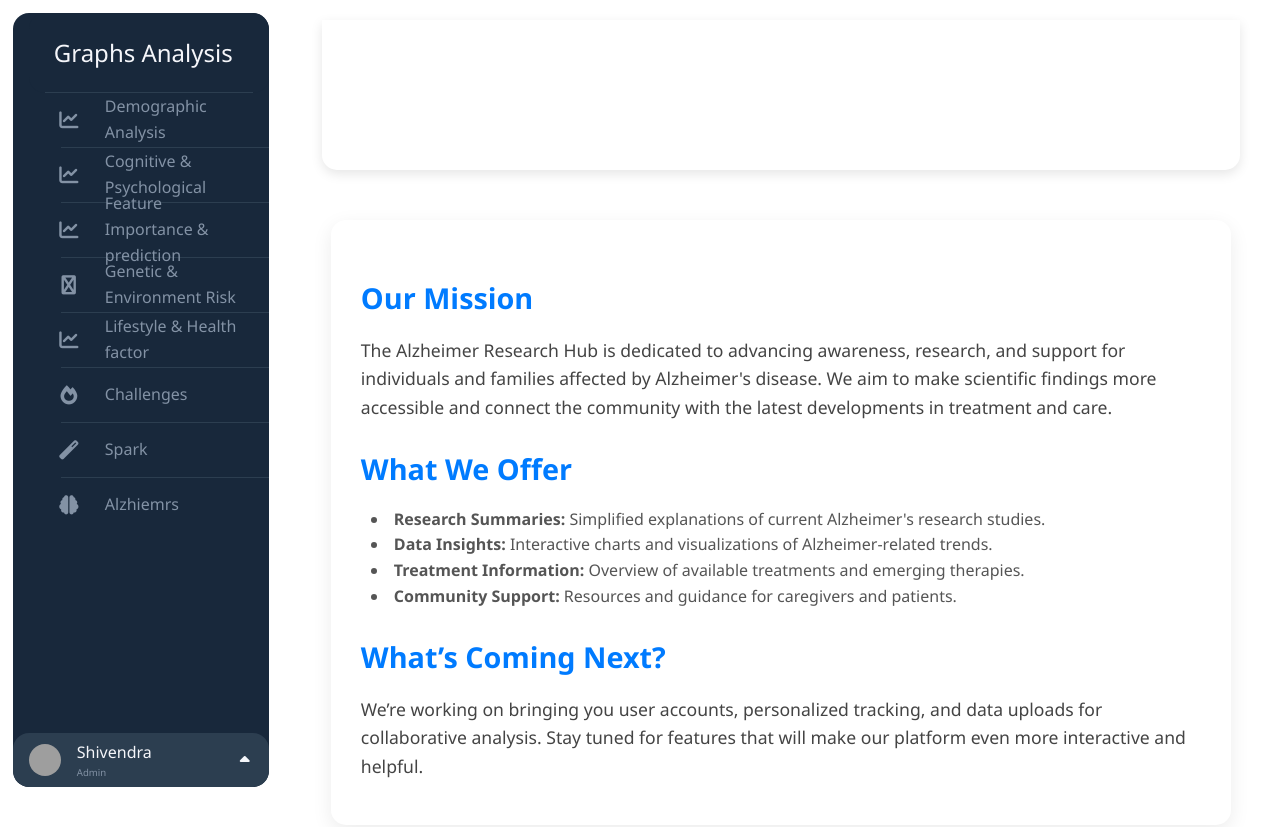
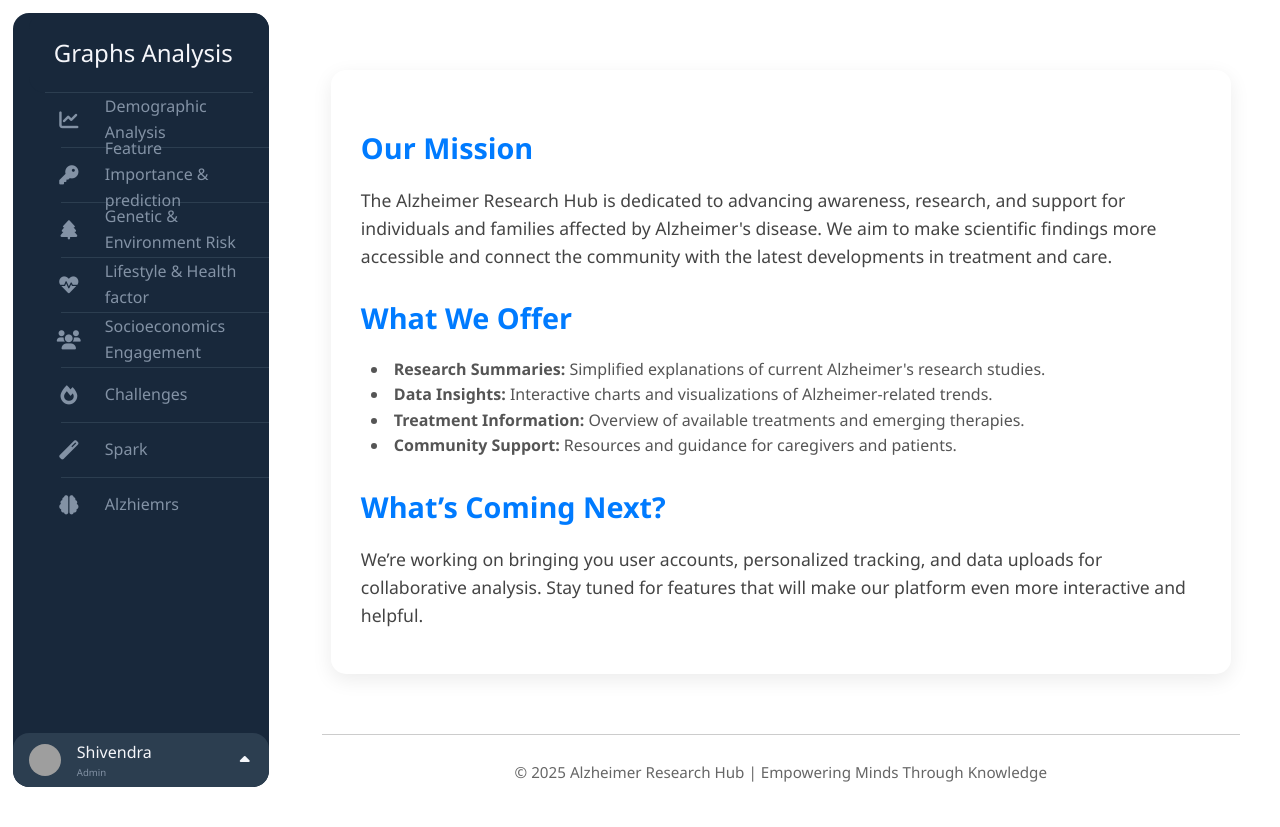
Before and after one commit to Shivsgithubb/ALZHEIMER-S, a Flask app: page /dashboard in a window 1280 px wide. Shown: the top 827 px of the page. After the commit the page ends 787 px from the top, so only its background shows below. Run offline with Flask 3, Linux system fonts and the light colour scheme; parts of the project's set-up code (start-up, migrations or seed data) failed here and were passed over; grey boxes are pictures that could not be loaded.

Commit message:
.............

```diff
--- a/templates/dashboard.html
+++ b/templates/dashboard.html
@@ -50,20 +50,21 @@
             <i class="fas fa-chart-line"></i><span>Demographic Analysis</span>
           </div>
           <hr/>
+
           <div class="nav-button">
-            <i class="fas fa-chart-line"></i><span>Cognitive & Psychological</span>
+            <i class="fas fa-key"></i><span>Feature Importance & prediction</span>
           </div>
           <hr />
           <div class="nav-button">
-            <i class="fas fa-chart-line"></i><span>Feature Importance & prediction</span>
+            <i class="fas fa-tree"></i><span>Genetic & Environment Risk</span>
           </div>
           <hr />
           <div class="nav-button">
-            <i class="fas fa-line"></i><span>Genetic & Environment Risk</span>
+            <i class="fas fa-heartbeat"></i><span>Lifestyle & Health factor</span>
           </div>
           <hr />
           <div class="nav-button">
-            <i class="fas fa-chart-line"></i><span>Lifestyle & Health factor</span>
+            <i class="fas fa-users"></i><span>Socioeconomics Engagement</span>
           </div>
           <hr />
           <div class="nav-button">
@@ -108,13 +109,7 @@
 
     <!-- Main Content -->
     <div class="dashboard-container fade-in">
-      <header>
-        <h1>About the Alzheimer Research Hub</h1>
-        <nav aria-label="Main navigation">
-          <a href="{{ url_for('index') }}">Home</a> |
-          <a href="{{ url_for('login') }}">Login</a>
-        </nav>
-      </header>
+
 
       <main>
         <section class="intro">
```
Also changed, not shown: 2 other files.
